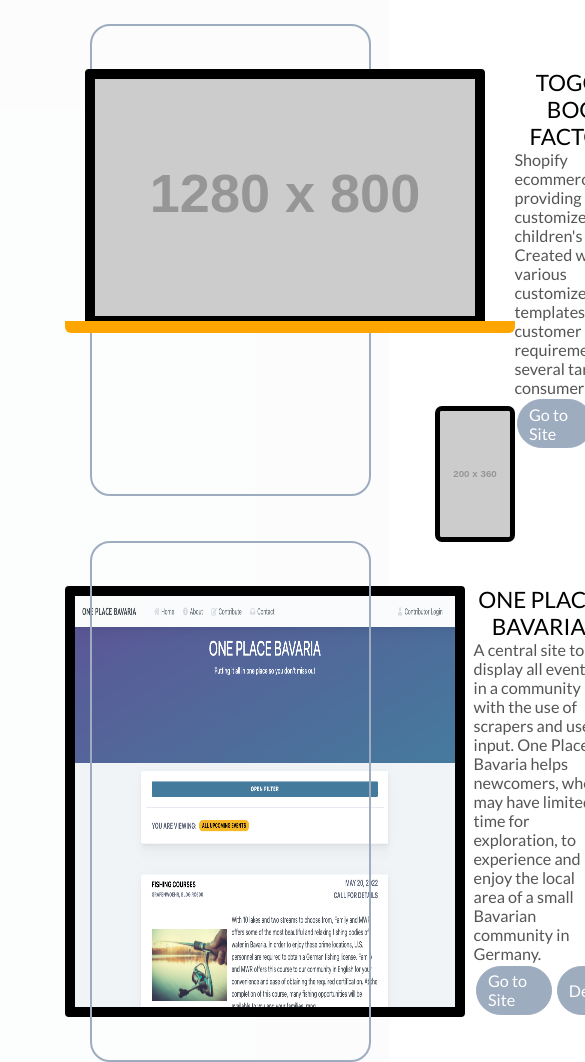
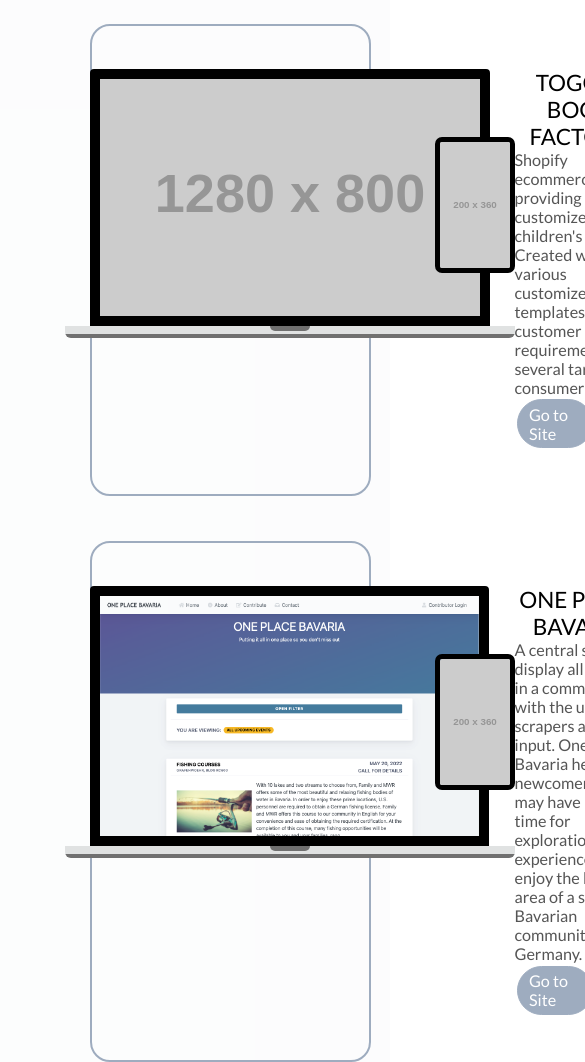
Before and after one commit to mzedlach/portfolio, a website: page index.html in a window 390 px wide. Shown: the part 2940-4002 px from the top of the page, 585 px wide, since content can reach past the window. Drawn offline with Linux system fonts and the light colour scheme; placeholder pictures from the web are drawn by us.

Commit message:
Project Section - completed computer with mobile on left. Not complete, as a whole, yet

```diff
--- a/index.html
+++ b/index.html
@@ -299,31 +299,51 @@
             border-bottom: 6px solid black;
             transform: translate(-20%,0);
           }
+
+
+
+
+
+
+
+
+
         </style>
 				<!-- <h2 class="section__title section__title--left">Work</h2> -->
 				<!-- <div class="section__title-underline section__title-underline--left"></div> -->
 				<div class="section__content section__content--column projects">
 
+
+<!--
+          <div class="wrap">
+            <div class="comp">
+              <div class="monitor">
+
+              </div>
+              <div class="base">
+
+              </div>
+            </div>
+          </div>
+ -->
+
+
+
+
           <div class="project-tile2">
             <div class="project-tile2__images">
-              <div class="asdf">
-              <img class="project-tile2__image-computer" src="https://via.placeholder.com/1280x800.png"/>
-              <div class="base"></div>
+
+              <div class="project-tile2__computer">
+                <img class="monitor" src="https://via.placeholder.com/1280x800.png"/>
+                <div class="base">
+                  <div class="base-shadow"></div>
+                  <div class="base-indent"></div>
+                </div>
+                <img class="project-tile2__mobile" src="https://via.placeholder.com/200x360.png"/>
+              </div>
+
             </div>
-              <style>
-                .base {
-                width: 450px;
-                height: 12px;
-                background: orange;
-                display: block;
-                /* margin: 0 auto; */
-                border-radius: 0px 0px 6px 6px;
-                transform: translate(0,-5px);
-            }
 
-              </style>
-              <img class="project-tile2__image-mobile" src="https://via.placeholder.com/200x360.png"/>
-            </div>
             <div class="project-tile2__background"></div>
             <div class="project-tile2__info">
               <h3 class="project-tile2__info-title">Toggle Book Factory</h3>
@@ -336,8 +356,18 @@
           </div>
 
 
+
           <div class="project-tile2">
-            <img class="project-tile2__image-computer" src="images/one-place-bavaria.png"/>
+            <div class="project-tile2__images">
+              <div class="project-tile2__computer">
+                <img class="monitor" src="images/one-place-bavaria.png"/>
+                <div class="base">
+                  <div class="base-shadow"></div>
+                  <div class="base-indent"></div>
+                </div>
+                <img class="project-tile2__mobile" src="https://via.placeholder.com/200x360.png"/>
+              </div>
+            </div>
             <div class="project-tile2__background"></div>
             <div class="project-tile2__info">
               <h3 class="project-tile2__info-title">One Place Bavaria</h3>
@@ -352,13 +382,22 @@
 
 
           <div class="project-tile2">
-            <img class="project-tile2__image" src="https://via.placeholder.com/1280x800.png"/>
+            <div class="project-tile2__images">
+              <div class="project-tile2__computer">
+                <img class="monitor" src="images/one-place-bavaria.png"/>
+                <div class="base">
+                  <div class="base-shadow"></div>
+                  <div class="base-indent"></div>
+                </div>
+                <img class="project-tile2__mobile" src="https://via.placeholder.com/200x360.png"/>
+              </div>
+            </div>
             <div class="project-tile2__background"></div>
             <div class="project-tile2__info">
-              <h3 class="project-tile2__info-title">Qwerk.me</h3>
-              <div class="project-tile2__info-description">Ecommerce site built on Magento with whimsically quirky, aaaaalmost offensive, home decorations. </div>
+              <h3 class="project-tile2__info-title">Tech By Us</h3>
+              <div class="project-tile2__info-description">Many companies want to hire more women in the tech field, but have difficulty finding them. Tech By Us was build to connect those women with those companies. The project was developed remotely by several programmers located around the world using Ruby on Rails with Sass and Javascript also playing a large role.</div>
               <div class="project-tile2__info-buttons">
-                <!-- <a class="btn">Go to Site</a> -->
+                <a class="btn">Go to Site</a>
                 <a class="btn">Details</a>
               </div>
             </div>
@@ -366,17 +405,21 @@
 
 
 
-
-
-
-
-
           <div class="project-tile2">
-            <img class="project-tile2__image" src="https://via.placeholder.com/1280x800.png"/>
+            <div class="project-tile2__images">
+              <div class="project-tile2__computer">
+                <img class="monitor" src="images/one-place-bavaria.png"/>
+                <div class="base">
+                  <div class="base-shadow"></div>
+                  <div class="base-indent"></div>
+                </div>
+                <img class="project-tile2__mobile" src="https://via.placeholder.com/200x360.png"/>
+              </div>
+            </div>
             <div class="project-tile2__background"></div>
             <div class="project-tile2__info">
-              <h3 class="project-tile2__info-title">Tech By Us</h3>
-              <div class="project-tile2__info-description">Many companies want to hire more women in the tech field, but have difficulty finding them. Tech By Us was build to connect those women with those companies. The project was developed remotely by several programmers located around the world using Ruby on Rails with Sass and Javascript also playing a large role.</div>
+              <h3 class="project-tile2__info-title">Qwerk.me</h3>
+              <div class="project-tile2__info-description">Ecommerce site built on Magento with whimsically quirky, aaaaalmost offensive, home decorations. </div>
               <div class="project-tile2__info-buttons">
                 <a class="btn">Details</a>
               </div>
@@ -386,7 +429,16 @@
 
 
           <div class="project-tile2">
-            <img class="project-tile2__image" src="https://via.placeholder.com/1280x800.png"/>
+            <div class="project-tile2__images">
+              <div class="project-tile2__computer">
+                <img class="monitor" src="images/one-place-bavaria.png"/>
+                <div class="base">
+                  <div class="base-shadow"></div>
+                  <div class="base-indent"></div>
+                </div>
+                <img class="project-tile2__mobile" src="https://via.placeholder.com/200x360.png"/>
+              </div>
+            </div>
             <div class="project-tile2__background"></div>
             <div class="project-tile2__info">
               <h3 class="project-tile2__info-title">Mini Donuts</h3>
--- a/main.scss
+++ b/main.scss
@@ -858,16 +858,64 @@
 // ---------- SECTION - PROJECTS ---------- //
 // ---------------------------------------- //
 
-.asdf {
-  display:flex;
-  flex-direction: column;
-  align-items: center;
+.comp{
+  width: 100%;
+  height: 194px;
+  text-align: center;
+  .monitor{
+    width: 275px;
+    height: 181px;
+    display: block;
+    margin: 0 auto;
+    border-radius: 10px 10px 0px 0px;
+    padding: 9px;
+    border: solid 1px #e0e2e2;
+    background-color: black;
+  }
 }
+
+
+
+
+
+
+.monitor {
+  max-width: 400px;
+  border: 10px solid black;
+  border-radius: 4px 4px 0 0 ;
+}
+.base {
+  width: 450px;
+  height: 12px;
+  background: #e0e2e2;
+  display: block;
+  border-radius: 0px 0px 6px 6px;
+  overflow: hidden;
+  position:relative;
+  &-shadow{
+    height: 4px;
+    width: 450px;
+    background-color: #707070;
+    position: absolute;
+    bottom: 0
+  }
+  &-indent{
+    height: 5px;
+    width:40px;
+    background-color: #707070;
+    border-radius: 0px 0px 6px 6px;
+    position: absolute;
+    top:0;
+    left: calc(50% - 20px);
+  }
+}
+
+
+
 .project-tile2 {
   width:90%;
   padding: 5rem;
   margin: 0 0 5rem 0 ;
-  // border: 2px solid blue;
   border-radius: 10px;
   display:flex;
   justify-content: space-around;
@@ -876,19 +924,16 @@
     position: relative;
     z-index: 401;
   }
-  &__image-computer{
-    max-width: 400px;
-    border: 10px solid black;
-    border-radius: 4px;
-    // z-index: 401;
-    margin-right: 1rem;
+  &__computer {
+    display:flex;
+    flex-direction: column;
+    align-items: center;
   }
-  &__image-mobile{
+  &__mobile{
     max-width: 80px;
     position: absolute;
     right:0;
     transform: translate(0,50%);
-    // top:60%;
     border: 5px solid black;
     border-radius: 7px;
     z-index: 402;
```
Also changed, not shown: style.css.
